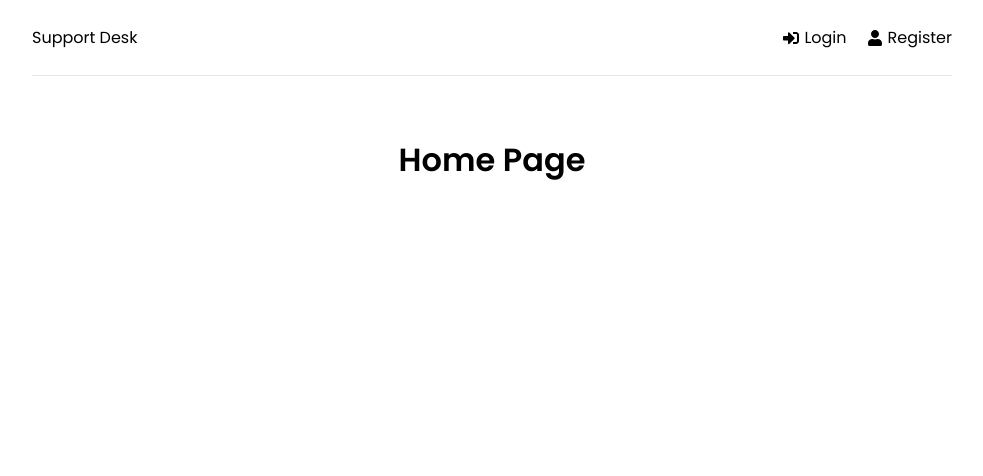
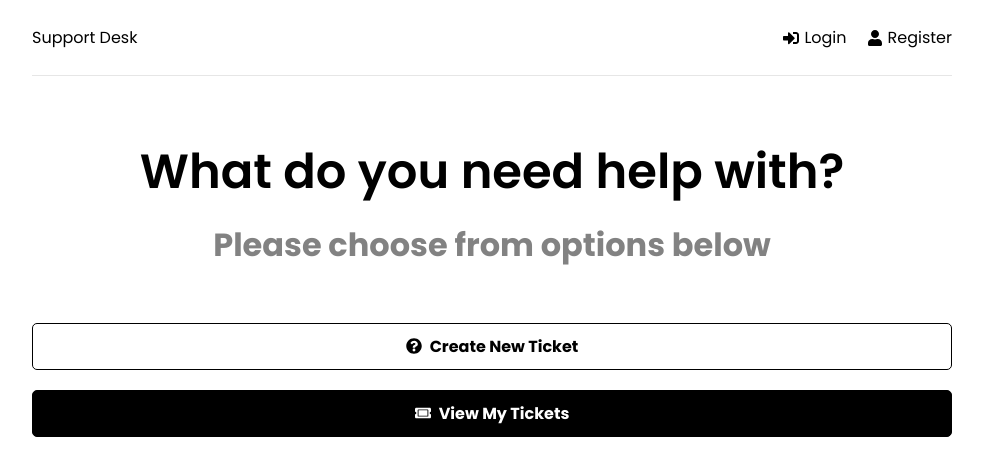
Before and after one commit to Farahat612/brad-react, a React (Create React App) app in the folder support-desk/frontend/: page / in a window 1280 px wide. Shown: the top 476 px of the page, without its empty margins (148-1131 px from the left). Built offline with nearby package versions, Linux system fonts and the light colour scheme.

Commit message:
Home initial

```diff
--- a/support-desk/frontend/src/pages/Home.jsx
+++ b/support-desk/frontend/src/pages/Home.jsx
@@ -1,8 +1,21 @@
+import { Link } from 'react-router-dom'
+import { FaQuestionCircle, FaTicketAlt } from 'react-icons/fa'
+
 const Home = () => {
   return (
-    <div>
-      <h1>Home Page</h1>
-    </div>
+    <>
+      <section className='heading'>
+        <h1>What do you need help with? </h1>
+        <p>Please choose from options below</p>
+      </section>
+
+      <Link to='/new-ticket' className='btn btn-reverse btn-block'>
+        <FaQuestionCircle /> Create New Ticket
+      </Link>
+      <Link to='/tickets' className='btn btn-block'>
+        <FaTicketAlt /> View My Tickets
+      </Link>
+    </>
   )
 }
 
```
